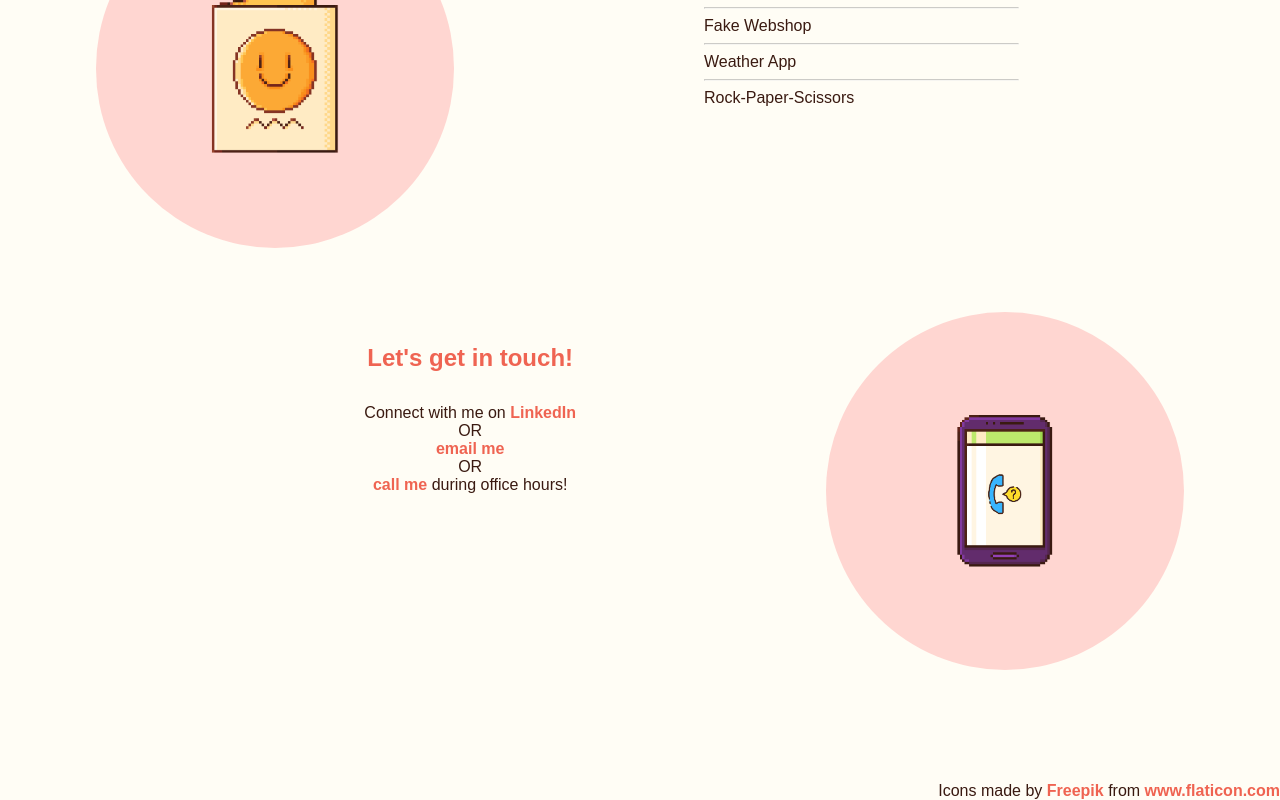
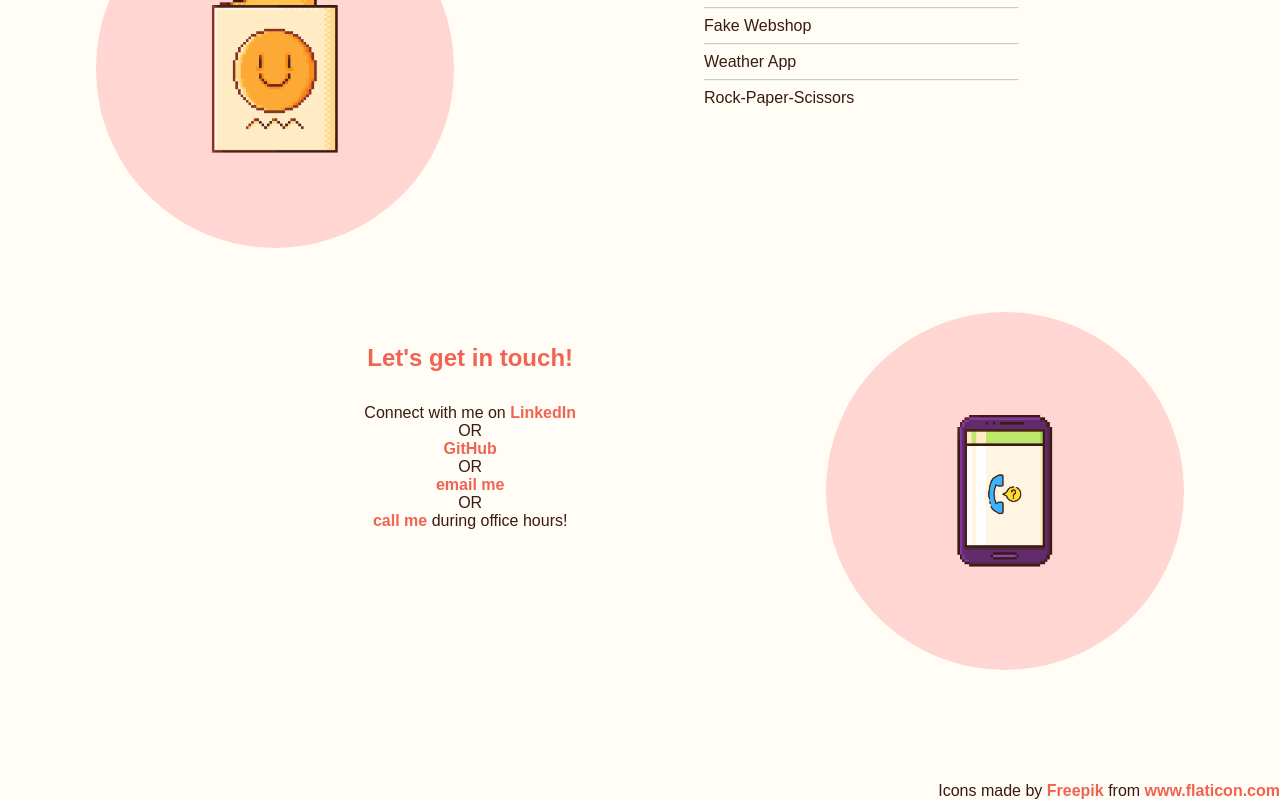
Before and after one commit to tanjamilisavljevic/portfolio, a React (Create React App) app: page / in a window 1280 px wide. Shown: the part 731-1531 px from the top of the page. Built offline with nearby package versions, Linux system fonts and the light colour scheme; a web font is replaced by a local one.

Commit message:
Add github link to contact

```diff
--- a/src/App.css
+++ b/src/App.css
@@ -162,6 +162,7 @@ h4 {
 #birthdayCard:active {
     animation: rotate 2s;
 }
+
 
 #birthdayCard:hover {
     cursor: url("./sparkler.png"), auto;
--- a/src/Components/Cards.tsx
+++ b/src/Components/Cards.tsx
@@ -38,6 +38,9 @@ function Cards() {
                             <a className='contactLink'
                                href='https://www.linkedin.com/in/tanja-milisavljevic-5444a8212/'> LinkedIn</a>
                             <br/>OR
+                            <br/> <a className='contactLink'
+                               href='https://github.com/tanjamilisavljevic'> GitHub</a>
+                            <br/>OR
                             <br/> <a className='contactLink' href="mailto: tanjamilisavljevic7@gmail.com"
                                      target="_blank">email me</a>
                             <br/>OR
```
